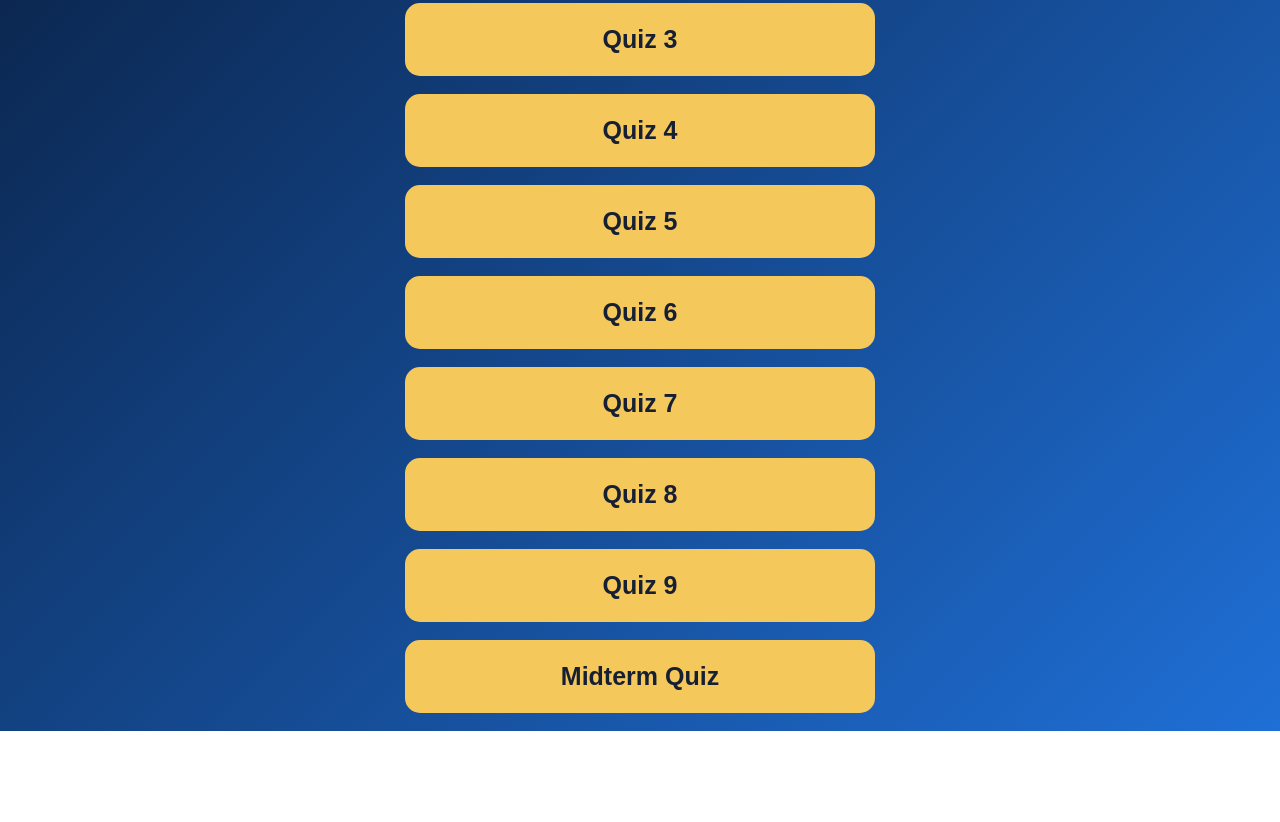
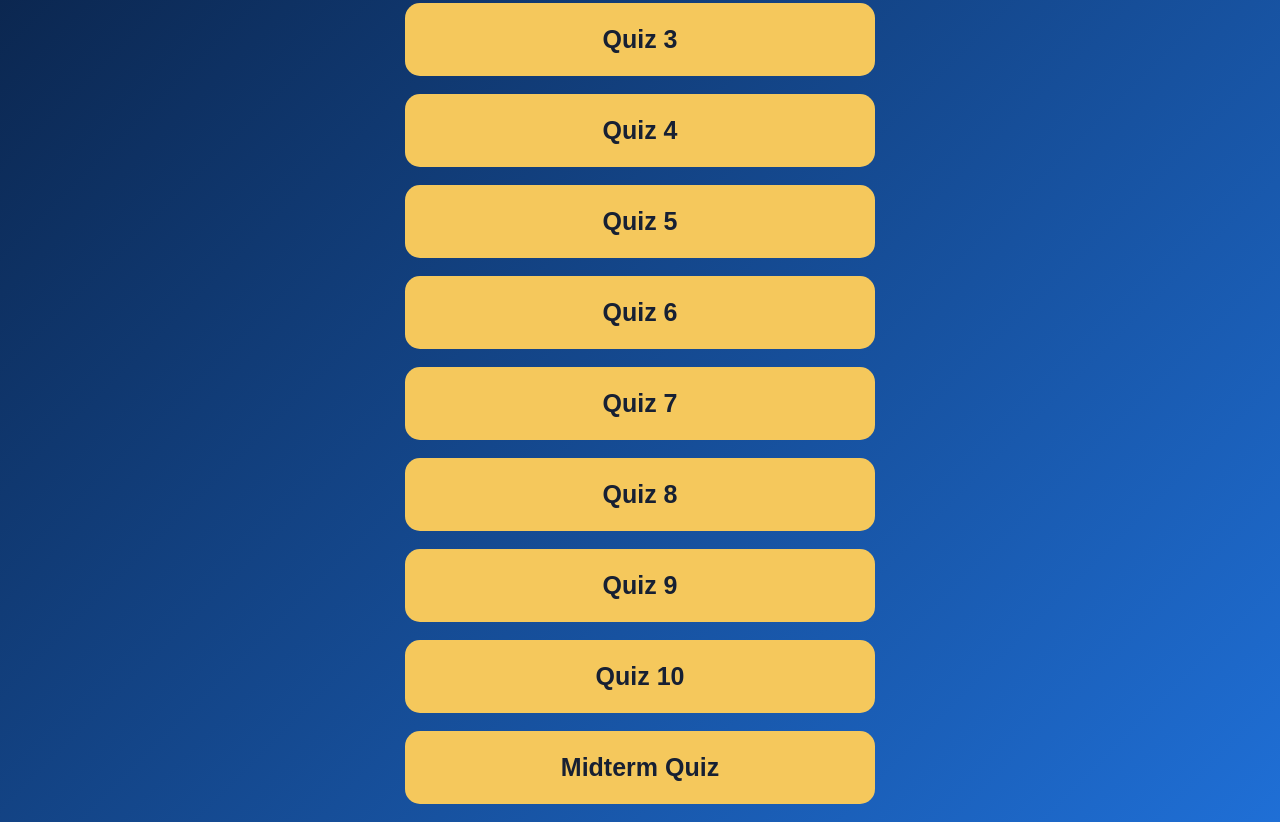
Before and after one commit to centerjust4u-creator/Int.-Law, a plain HTML site: page index.html in a window 1280 px wide. Shown: the part 348-1170 px from the top of the page. Before the commit the page ends 1079 px from the top, so only its background shows below. Drawn offline with Linux system fonts and the light colour scheme.

Commit message:
Add link to Quiz 10 in index.html

```diff
--- a/index.html
+++ b/index.html
@@ -66,6 +66,7 @@
     <a href="quiz-7/">Quiz 7</a>
     <a href="quiz-8/">Quiz 8</a>
     <a href="quiz-9/">Quiz 9</a>
+    <a href="quiz-10/">Quiz 10</a>
 
     <a href="midterm-quiz/">Midterm Quiz</a>
 
```
